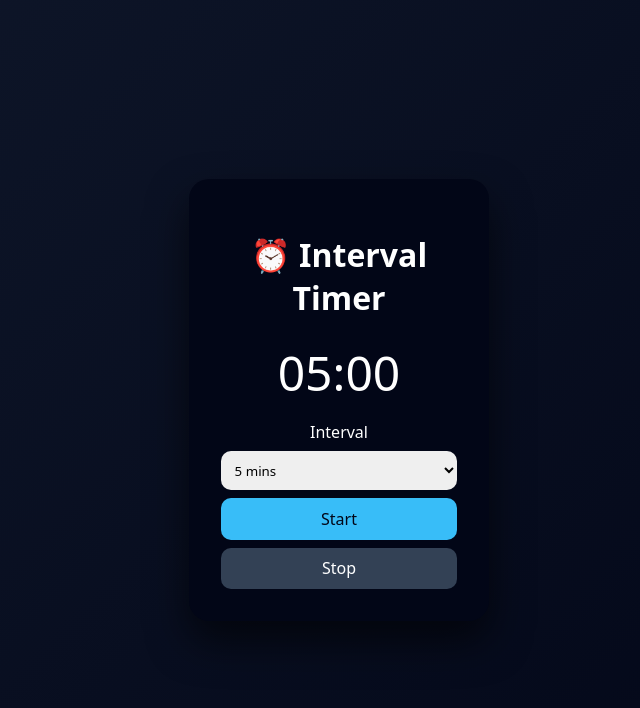
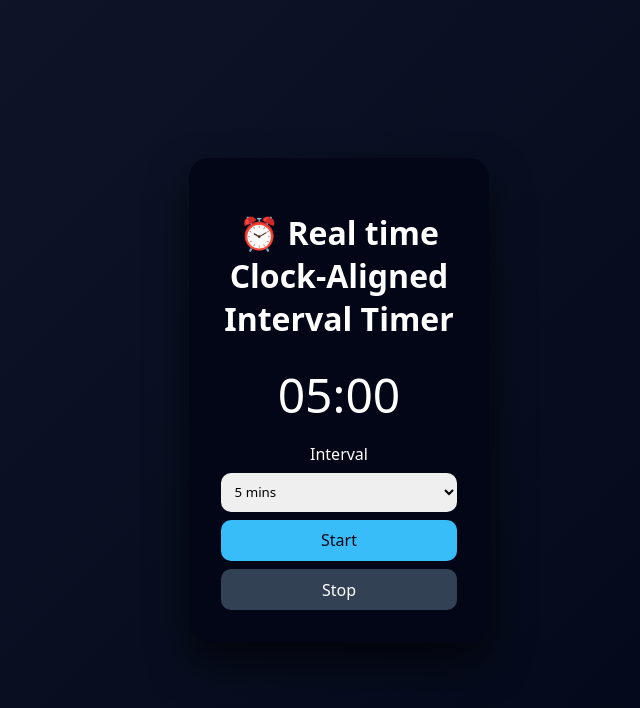
Before and after one commit to VishakaB/Interval-Timer-App, a plain HTML site: page index.html in a window 1280 px wide. Shown: the whole page, without its empty margins (301-941 px from the left). Drawn offline with Linux system fonts and the light colour scheme.

Commit message:
Update index.html

```diff
--- a/index.html
+++ b/index.html
@@ -15,7 +15,7 @@
 <body>
 
   <main class="app">
-    <h1>⏰ Interval Timer</h1>
+    <h1>⏰ Real time Clock-Aligned Interval Timer</h1>
 
     <div id="display" class="timer">05:00</div>
 
```
